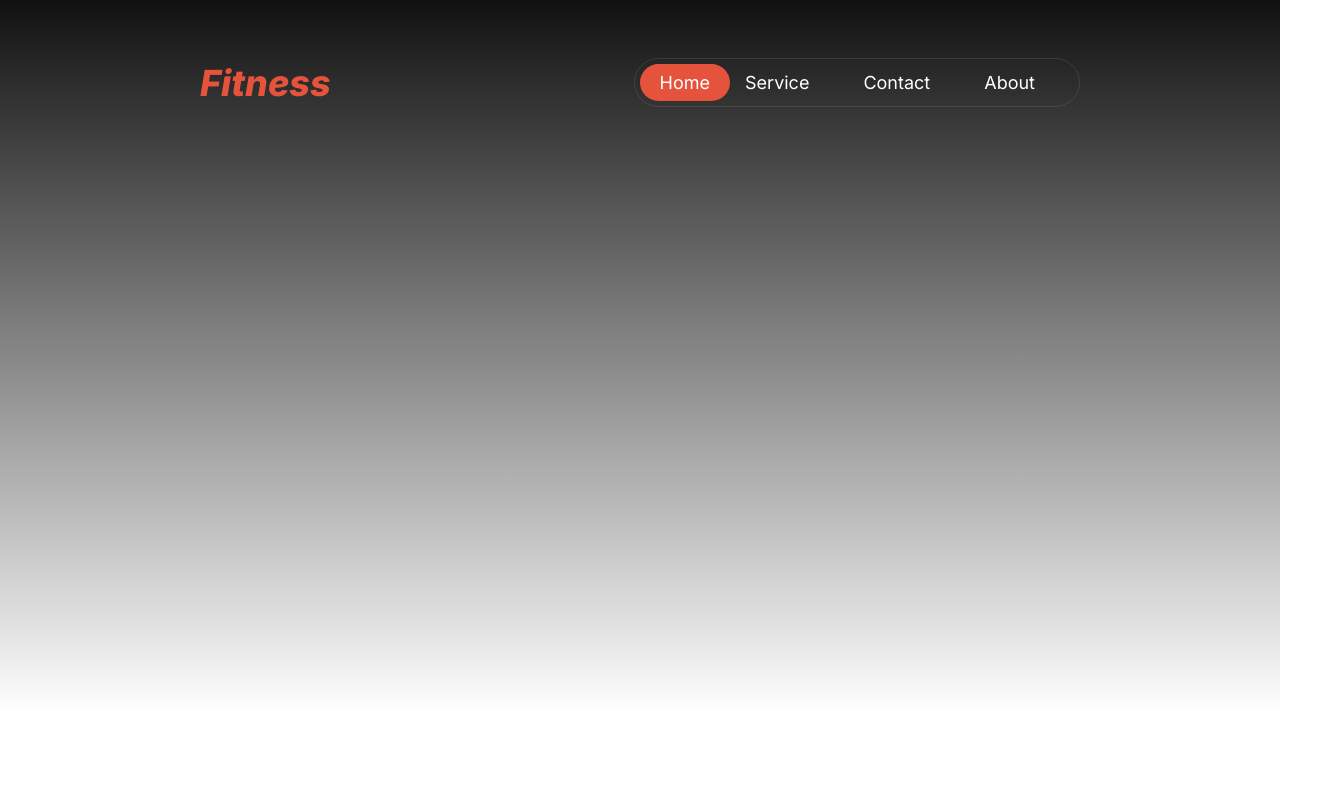
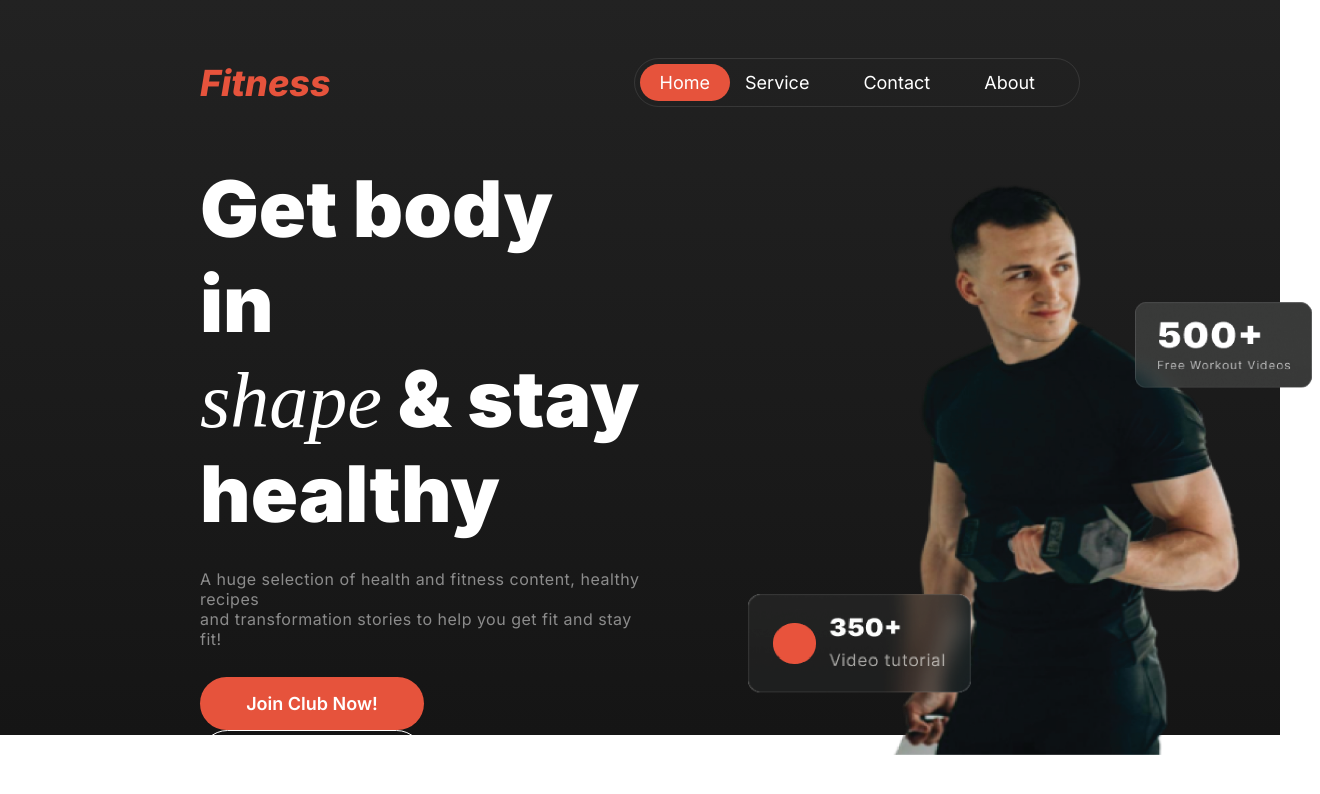
Before and after one commit to nafiulkabirbd/fitness-coach, a plain HTML site: page index.html in a window 1280 px wide. Shown: the whole page, 1320 px wide, since content can reach past the window. Drawn offline with Linux system fonts and the light colour scheme.

Commit message:
banner added

```diff
--- a/css/style.css
+++ b/css/style.css
@@ -7,12 +7,28 @@
 }
 /* global style end */
 
+/* common share style start */
+.w-50 {
+  width: 50%;
+}
+
+.btn-primary {
+  width: 224px;
+  padding: 16px 40px;
+  border-radius: 42px;
+  color: #fff;
+  font-size: 18px;
+  font-weight: 600;
+  background: #e6533c;
+  border: 0px;
+}
+/* common share style end */
+
 /* header style start */
 .header {
-  width: 100%;
-  height: 715px;
+  height: 735px;
   padding: 0px 200px;
-  background: linear-gradient(180deg, #111 0%, rgba(119, 119, 119, 0) 100%);
+  background-image: linear-gradient(1800deg, #151515, #222222);
 }
 
 nav {
@@ -61,3 +77,55 @@ nav a {
   margin: 5px;
 }
 /* header style end */
+
+/* banner style start */
+.banner-container {
+  display: flex;
+  justify-content: space-between;
+  align-items: center;
+  padding-top: 54px;
+}
+
+.banner-title {
+  color: #fff;
+  font-size: 78px;
+  font-weight: 900;
+}
+
+.shape {
+  color: #fff;
+  font-family: Miama;
+  font-size: 78px;
+  font-weight: 400;
+  font-style: italic;
+}
+
+.banner-details {
+  color: rgba(255, 255, 255, 0.5);
+  font-size: 16px;
+  font-weight: 400;
+  letter-spacing: 0.5px;
+  padding-top: 28px;
+}
+
+.btn-download {
+  width: 224px;
+  padding: 16px 40px;
+  border-radius: 42px;
+  border: 1px solid #fff;
+  color: #fff;
+  font-size: 18px;
+  font-weight: 600;
+  background-color: rgba(255, 255, 255, 0);
+}
+
+.btn-container {
+  padding-top: 28px;
+}
+
+.banner-img {
+  width: 580px;
+  height: 580px;
+  margin-left: 100px;
+}
+/* banner style end */
--- a/index.html
+++ b/index.html
@@ -36,6 +36,33 @@
         </ul>
       </nav>
       <!-- nav section end -->
+
+      <!-- banner section start -->
+      <div class="banner-container">
+        <div class="w-50">
+          <h2 class="banner-title">
+            Get body in <br />
+            <span class="shape">shape</span> & stay <br />
+            healthy
+          </h2>
+
+          <p class="banner-details">
+            A huge selection of health and fitness content, healthy recipes
+            <br />
+            and transformation stories to help you get fit and stay fit!
+          </p>
+
+          <div class="btn-container">
+            <button class="btn-primary">Join Club Now!</button>
+            <button class="btn-download">Download App</button>
+          </div>
+        </div>
+
+        <div class="w-50">
+          <img src="images/banner-img-01.png" alt="" / class="banner-img">
+        </div>
+      </div>
+      <!-- banner section end -->
     </header>
     <!-- header section end -->
   </body>
```
Also changed, not shown: images/banner-img-01.png (added).
